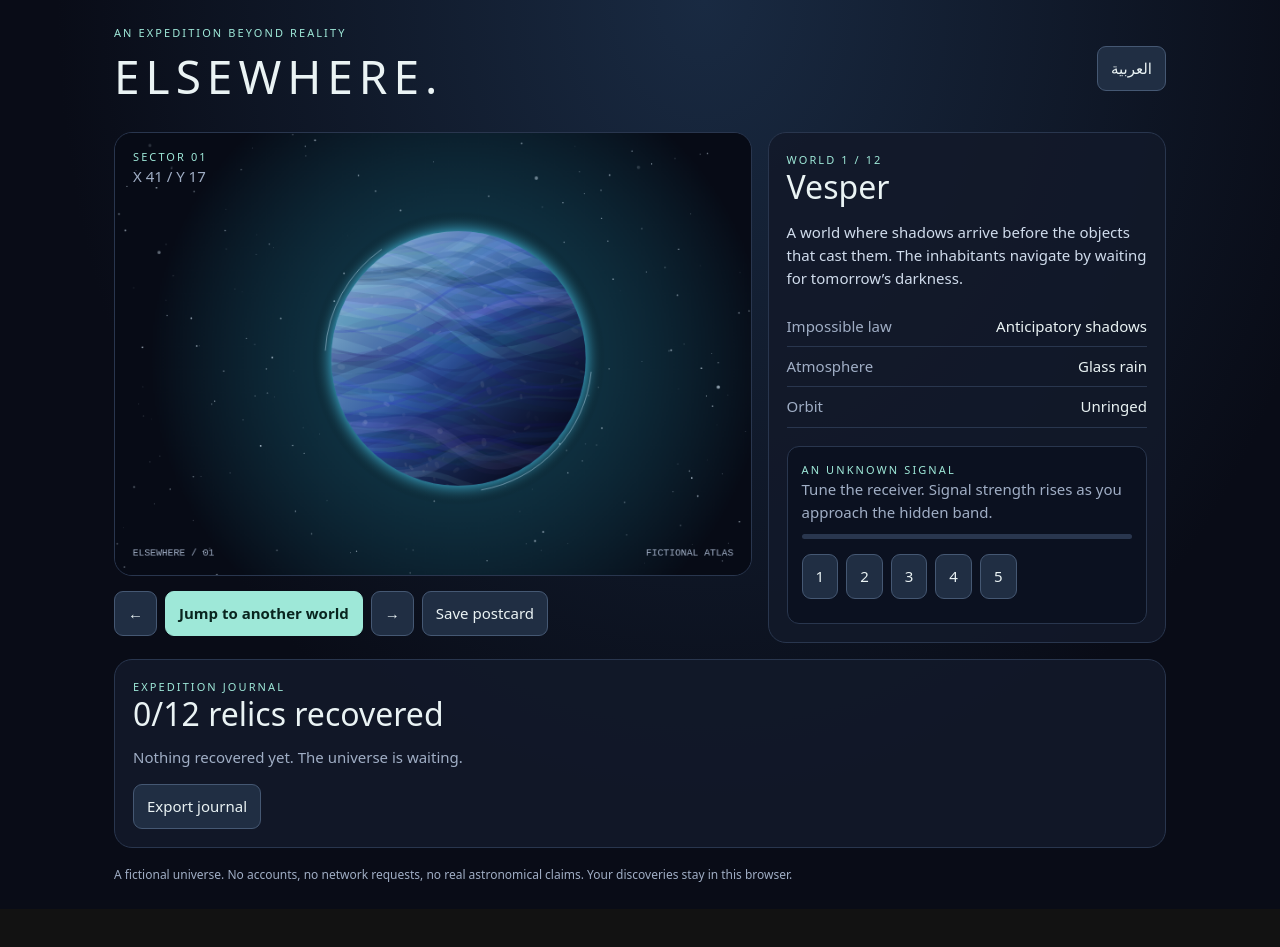
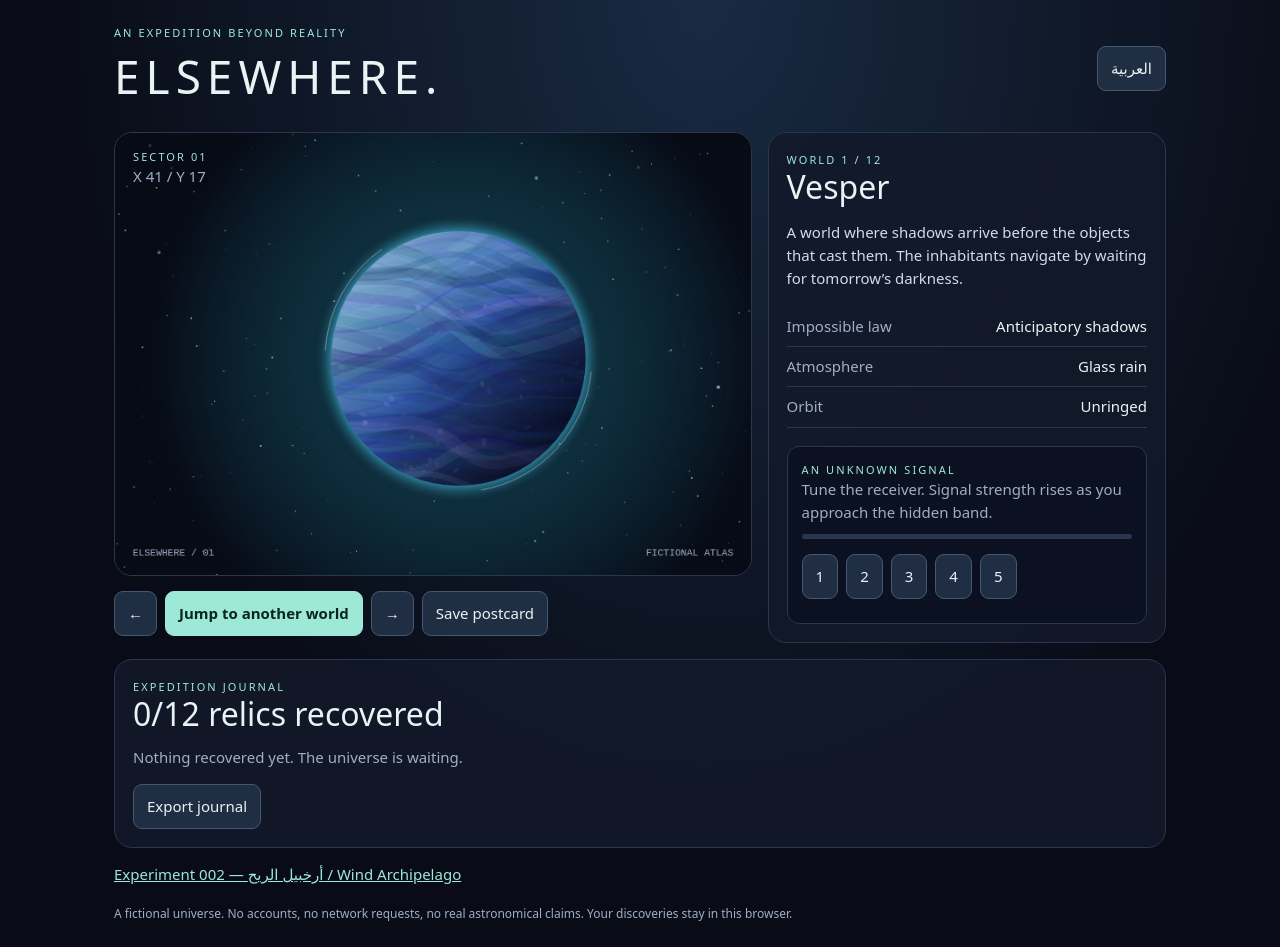
Before and after one commit to scientifica007/Have_Fun, a plain HTML site: page index.html in a window 1280 px wide. Before the commit the page ends 909 px from the top, so only its background shows below. Drawn offline with Linux system fonts and the light colour scheme.

Commit message:
Link to the second experiment without replacing Elsewhere

```diff
--- a/index.html
+++ b/index.html
@@ -13,7 +13,7 @@
 <div class="layout"><section><div class="panel scene"><canvas id="sky" width="720" height="500" aria-label="Procedurally generated imaginary planet"></canvas><div class="overlay"><div class="eyebrow" id="sector"></div><div class="muted" id="coordinates"></div></div></div><div class="controls"><button id="prev">←</button><button class="primary" id="jump">Jump to another world</button><button id="next">→</button><button id="postcard">Save postcard</button></div></section>
 <section class="panel"><div class="eyebrow" id="catalog"></div><h2 id="world"></h2><p class="story" id="story"></p><div id="stats"></div><div class="signal"><div class="eyebrow" id="signalTitle">An unknown signal</div><p id="hint" class="muted"></p><div class="meter" role="progressbar" aria-label="Signal strength" aria-valuemin="0" aria-valuemax="100" aria-valuenow="0" id="meter"><i id="strength" style="width:0%"></i></div><div class="controls" id="bands"></div><p id="result" aria-live="polite" style="margin-top:10px"></p></div></section></div>
 <section class="panel journal"><div class="eyebrow" id="logTitle">Expedition journal</div><h2 id="count"></h2><div id="entries" class="entries"></div><div class="controls"><button id="export">Export journal</button></div></section>
-<footer id="foot">A fictional universe. No accounts, no network requests, no real astronomical claims. Your discoveries stay in this browser.</footer>
+<div class="controls"><a href="archipelago.html" style="color:#9ee8d8">Experiment 002 — أرخبيل الريح / Wind Archipelago</a></div><footer id="foot">A fictional universe. No accounts, no network requests, no real astronomical claims. Your discoveries stay in this browser.</footer>
 </main>
 <script>
 'use strict';
```
